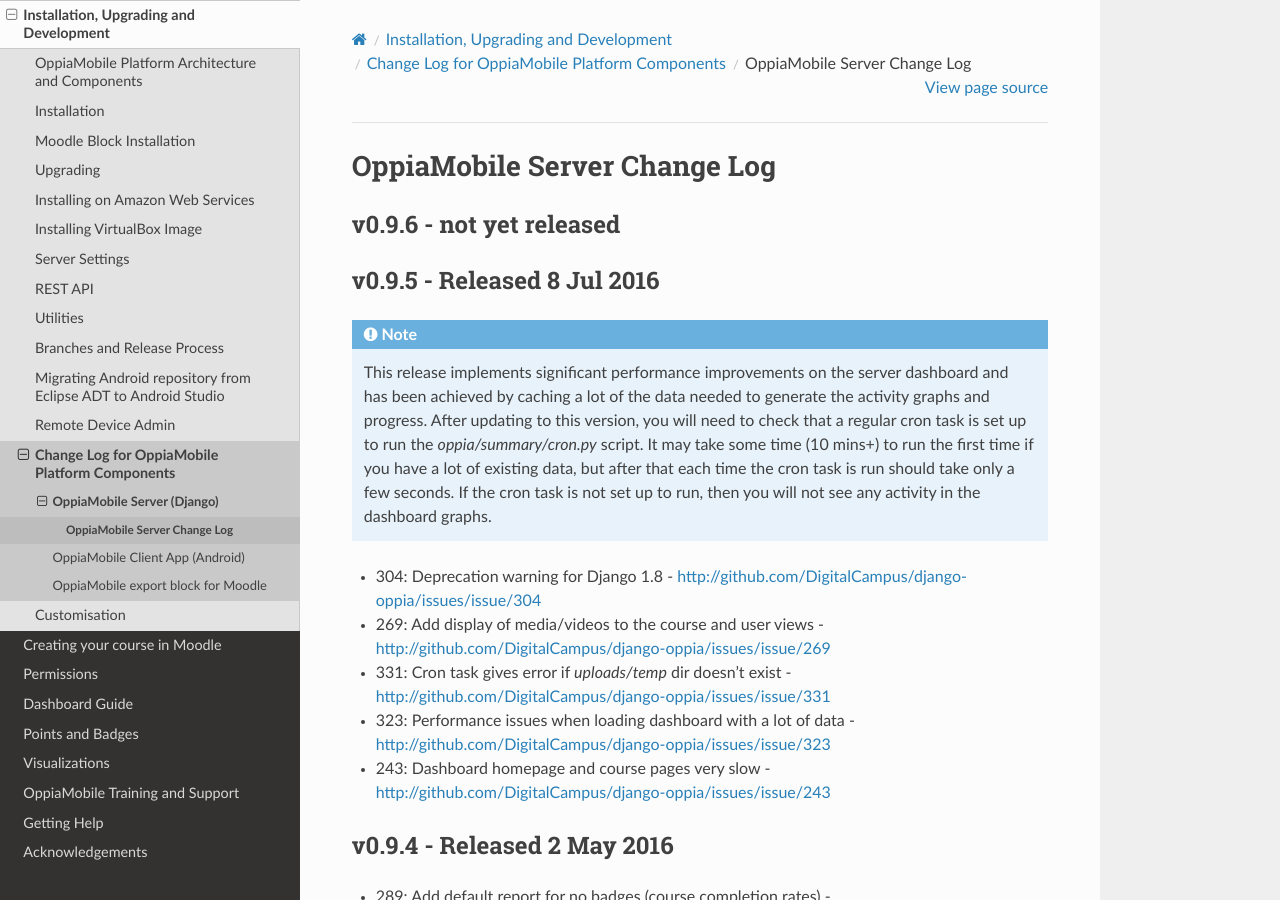
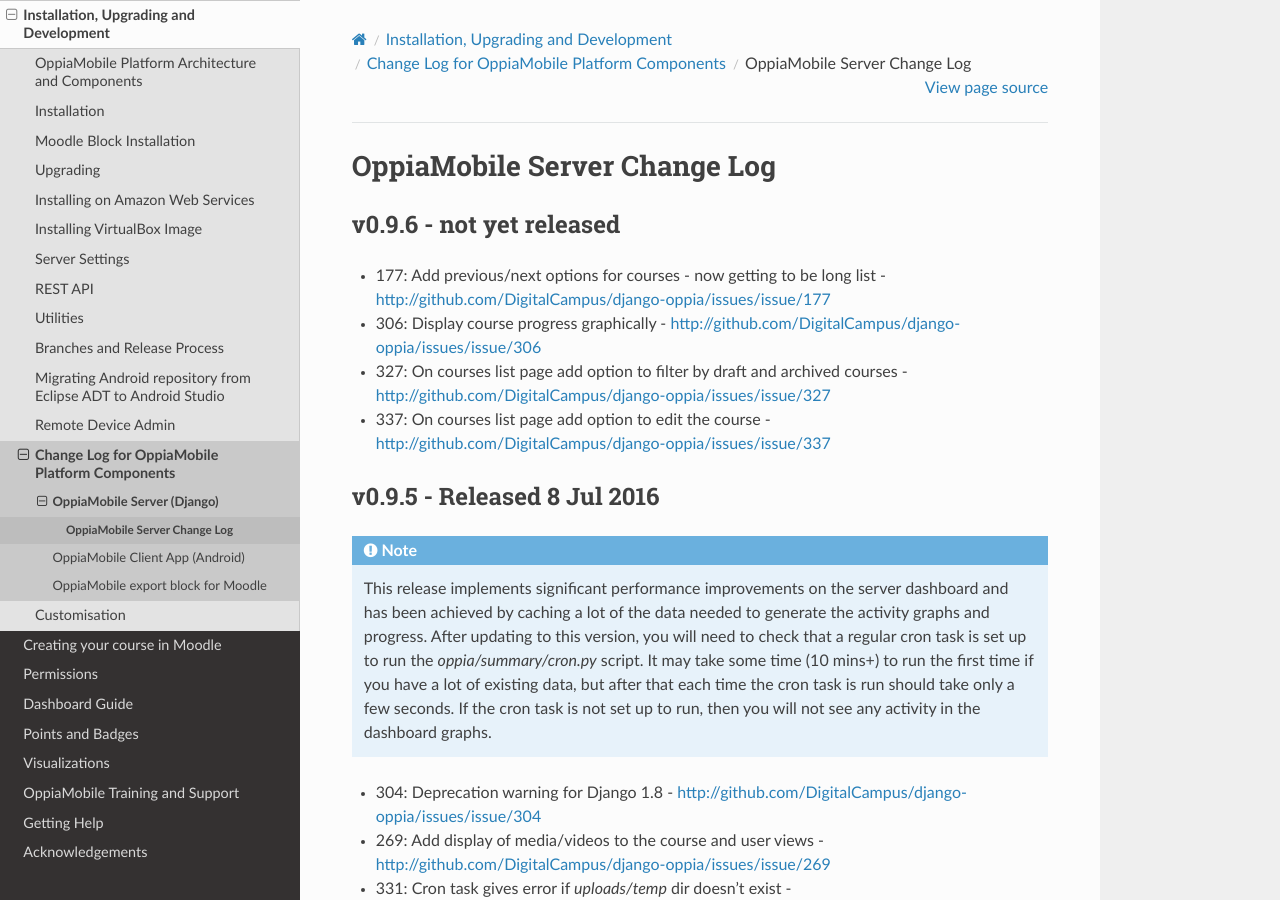
Before and after one commit to DigitalCampus/django-oppia, a Sphinx documentation site: the page built from docs/dev/changelog_server.rst, in a window 1280 px wide and 900 px high. Built offline with Sphinx 7.4.7 and the Read the Docs theme 2.0.0, drawn with Linux system fonts in a browser that asks for light colours; the version number is read from the project's files by our own code.

Commit message:
update docs

```diff
--- a/docs/dev/changelog_server.rst
+++ b/docs/dev/changelog_server.rst
@@ -6,7 +6,10 @@
 v0.9.6 - not yet released
 --------------------------------
 
-
+* 177: Add previous/next options for courses - now getting to be long list - http://github.com/DigitalCampus/django-oppia/issues/issue/177
+* 306: Display course progress graphically - http://github.com/DigitalCampus/django-oppia/issues/issue/306
+* 327: On courses list page add option to filter by draft and archived courses - http://github.com/DigitalCampus/django-oppia/issues/issue/327
+* 337: On courses list page add option to edit the course - http://github.com/DigitalCampus/django-oppia/issues/issue/337
 
 .. _serverv0.9.5:
 
```
